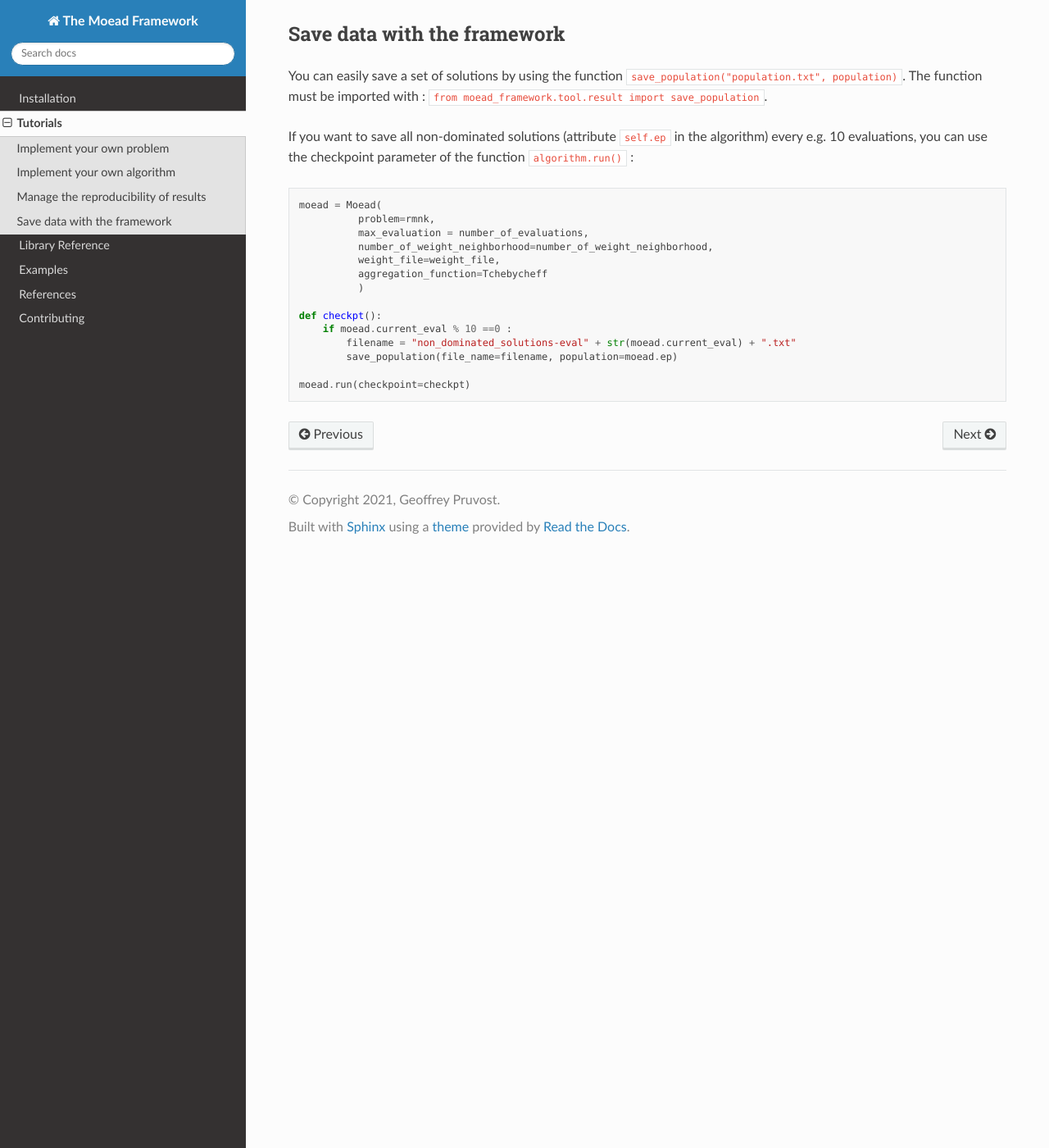
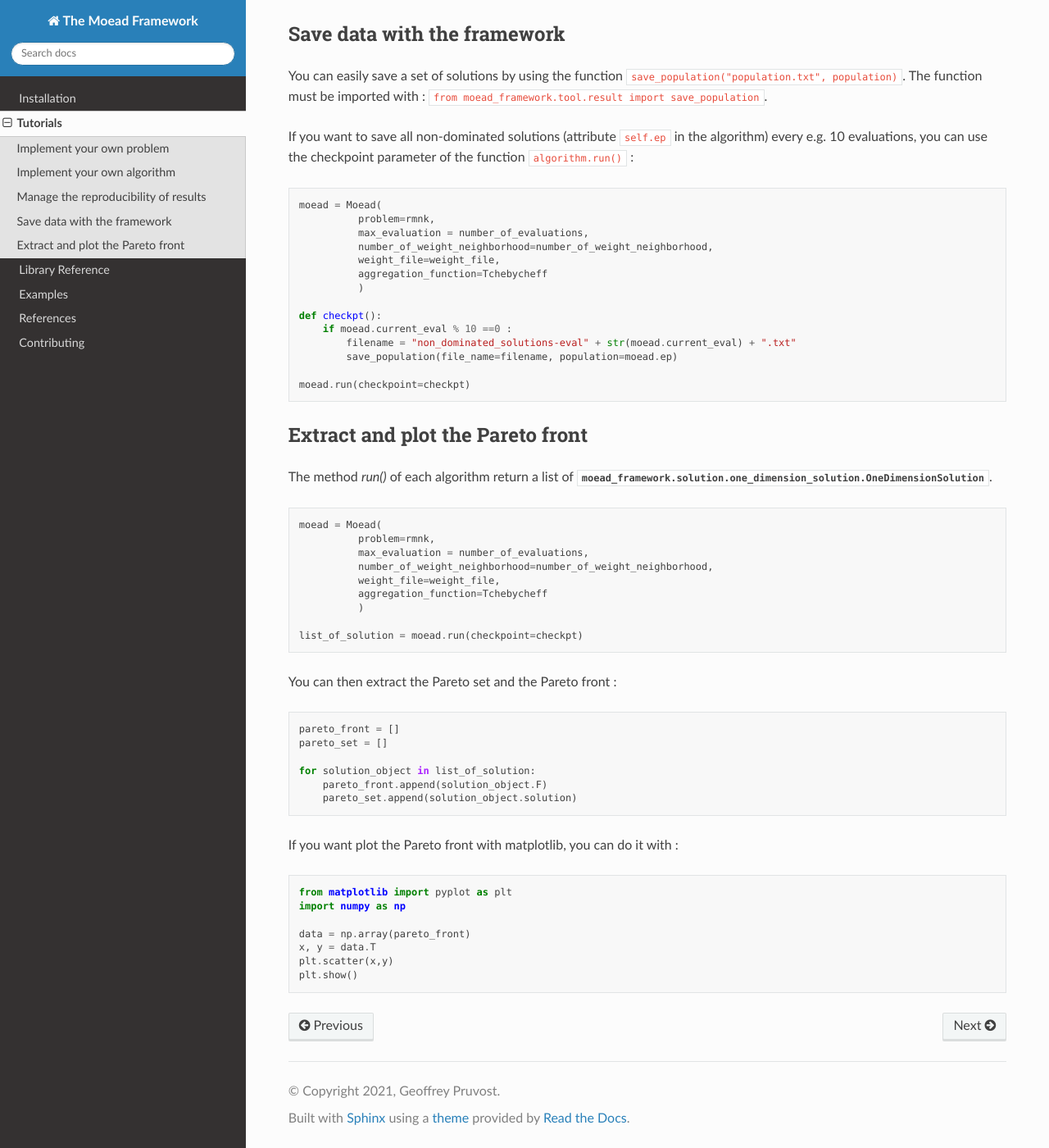
Before and after one commit to moead-framework/framework, a Sphinx documentation site: the page built from docs/tuto.rst, in a window 1280 px wide and 1400 px high, scrolled down 2389 px. Shown: the whole window at 82% size. Built offline with Sphinx 7.4.7 and the Read the Docs theme 2.0.0, drawn with Linux system fonts in a browser that asks for light colours; cross-references to code outside the pages are shown as plain code.

Commit message:
add tuto and example about results of algorithms

```diff
--- a/docs/examples/example_rmnk_moead.py
+++ b/docs/examples/example_rmnk_moead.py
@@ -47,3 +47,15 @@
             + ".txt"
 
 save_population(save_file, population)
+
+
+###############################
+#    Extract the Pareto set   #
+#     and the Pareto front    #
+###############################
+pareto_front = []
+pareto_set = []
+
+for solution_object in population:
+    pareto_front.append(solution_object.F)
+    pareto_set.append(solution_object.solution)
--- a/docs/tuto.rst
+++ b/docs/tuto.rst
@@ -144,3 +144,46 @@
             save_population(file_name=filename, population=moead.ep)
 
     moead.run(checkpoint=checkpt)
+
+
+Extract and plot the Pareto front
+--------------------------------------------------------------------
+
+The method `run()` of each algorithm return a list of :class:`moead_framework.solution.one_dimension_solution.OneDimensionSolution`.
+
+.. code-block:: python
+
+    moead = Moead(
+              problem=rmnk,
+              max_evaluation = number_of_evaluations,
+              number_of_weight_neighborhood=number_of_weight_neighborhood,
+              weight_file=weight_file,
+              aggregation_function=Tchebycheff
+              )
+
+    list_of_solution = moead.run(checkpoint=checkpt)
+
+
+You can then extract the Pareto set and the Pareto front :
+
+.. code-block:: python
+
+    pareto_front = []
+    pareto_set = []
+
+    for solution_object in list_of_solution:
+        pareto_front.append(solution_object.F)
+        pareto_set.append(solution_object.solution)
+
+
+If you want plot the Pareto front with matplotlib, you can do it with :
+
+.. code-block:: python
+
+    from matplotlib import pyplot as plt
+    import numpy as np
+
+    data = np.array(pareto_front)
+    x, y = data.T
+    plt.scatter(x,y)
+    plt.show()
```
Also changed, not shown: example_rmnk_moead.py (+11 -0 lines).
